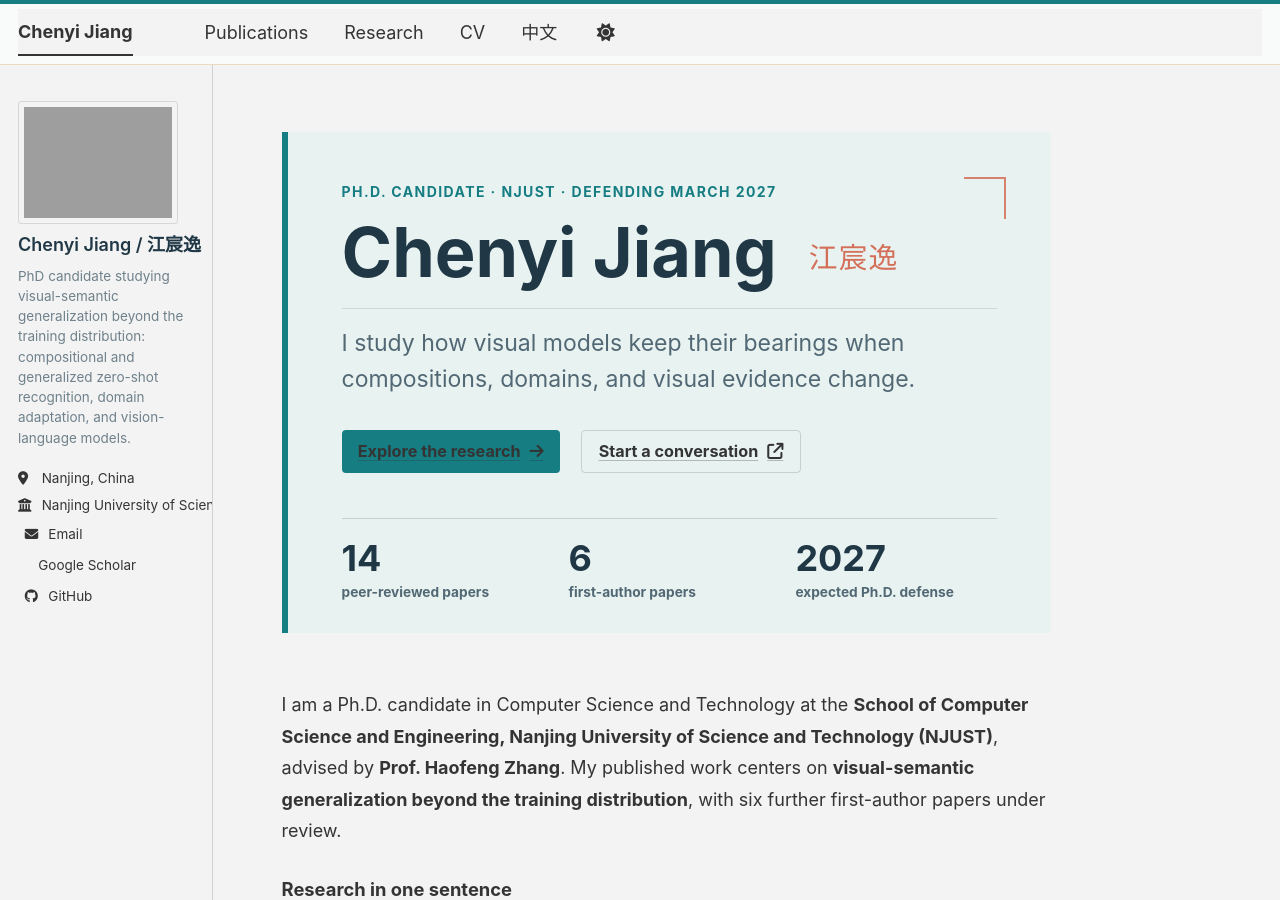
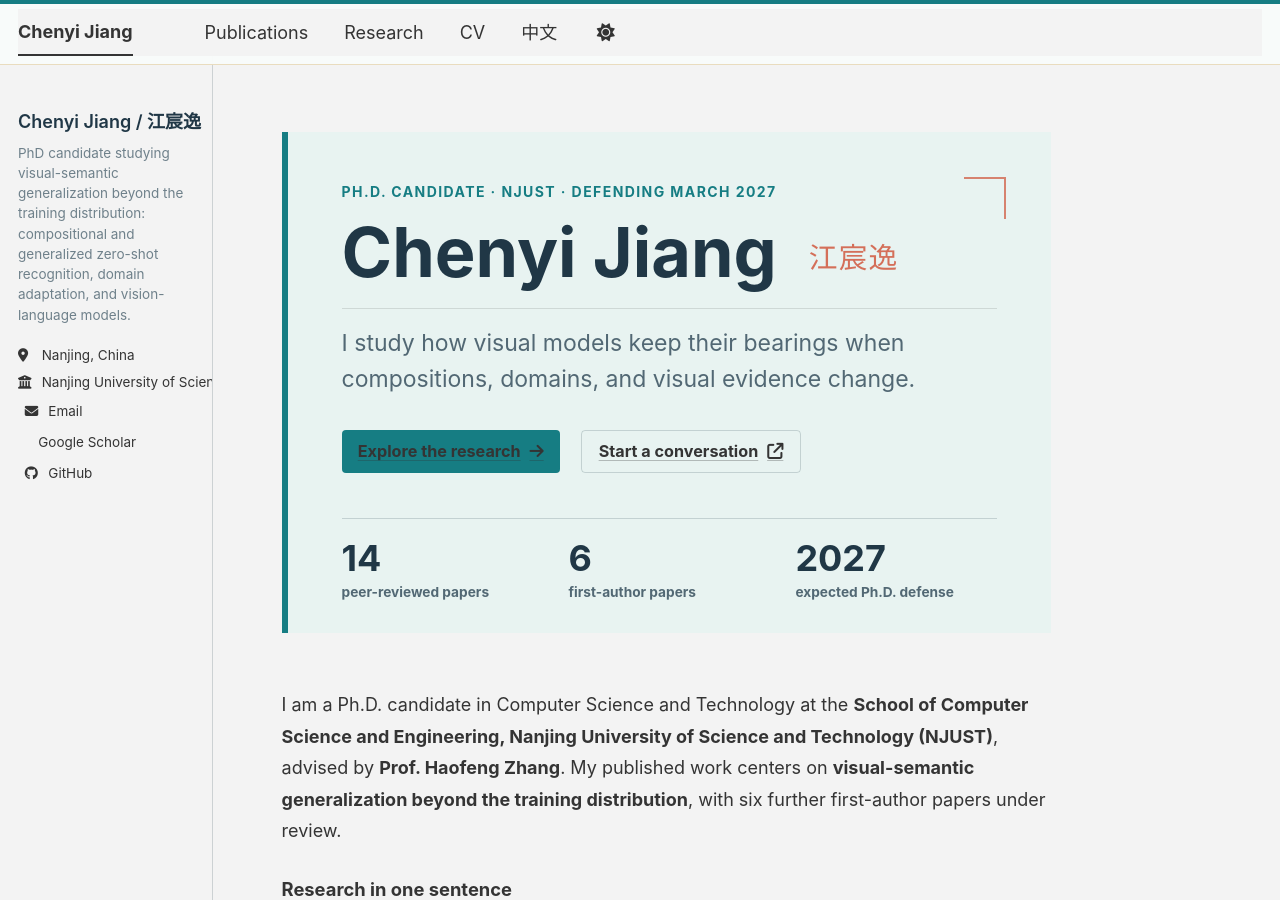
Before and after one commit to LanchJL/LanchJL.github.io, a Jekyll site: the page built from _pages/about.md, in a window 1280 px wide and 900 px high. Built offline with Jekyll 4.4.1, drawn with Linux system fonts in a browser that asks for light colours; a style sheet for code colours, icons or effects is not loaded.

Commit message:
Disable homepage avatar rendering

```diff
--- a/_config.yml
+++ b/_config.yml
@@ -25,7 +25,7 @@ author:
   # Biographic information
   # Keep profile.png in the repository for a possible future return, but do not
   # display a personal photo on the public site for now.
-  avatar           : ""
+  avatar           :
   name             : "Chenyi Jiang / 江宸逸"
   pronouns         : # example: "she/her"
   bio              : "PhD candidate studying visual-semantic generalization beyond the training distribution: compositional and generalized zero-shot recognition, domain adaptation, and vision-language models."
```
